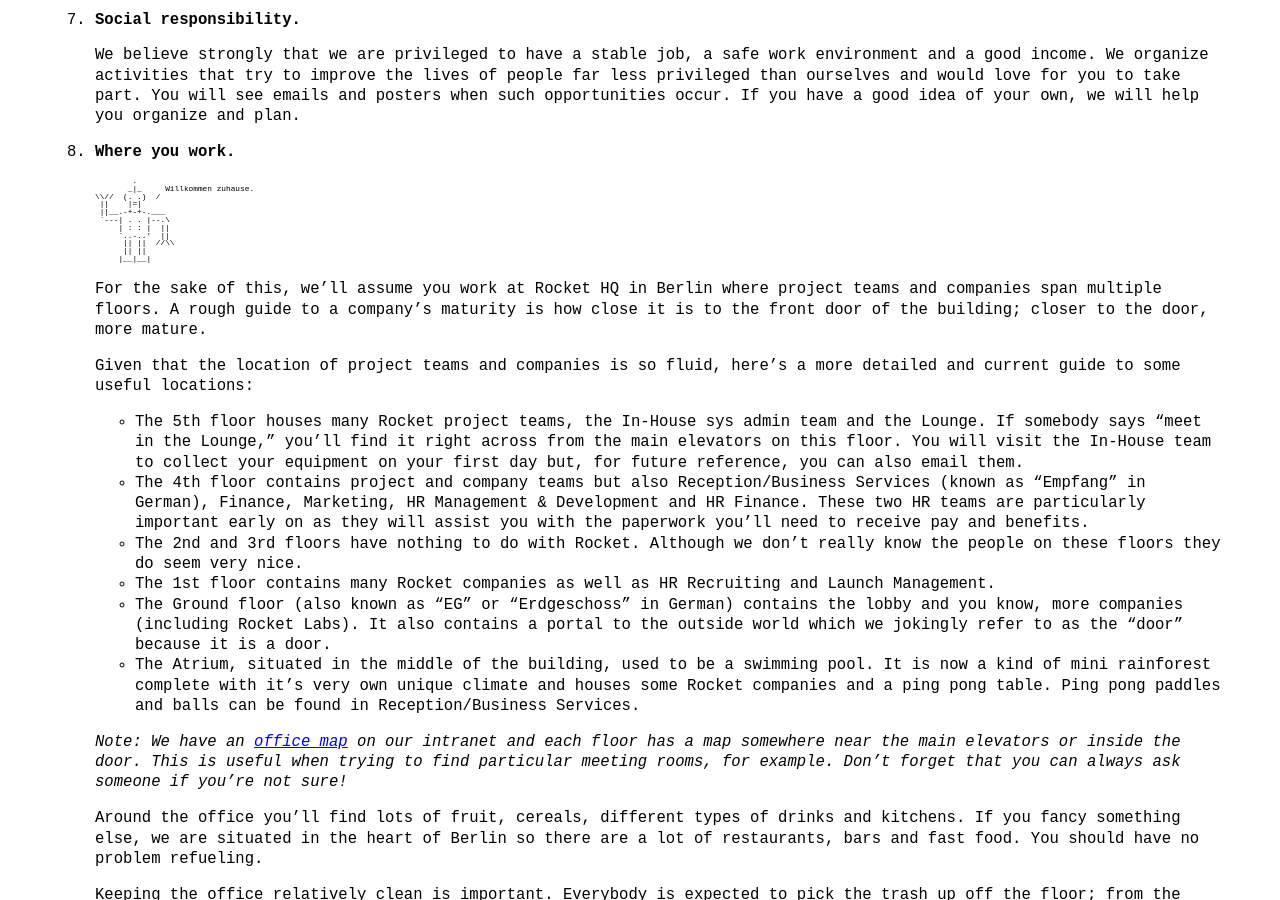
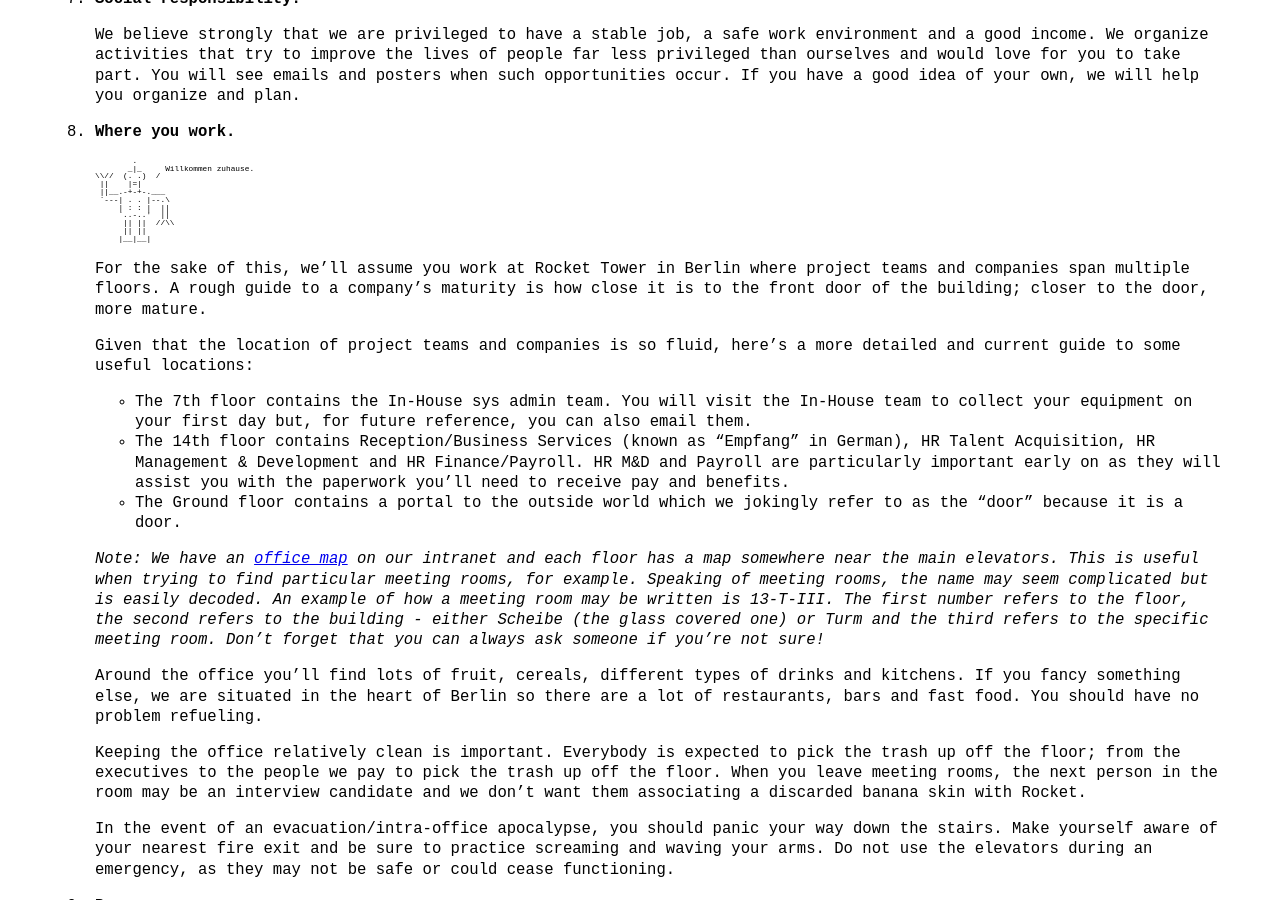
Before and after one commit to rocket-internet-berlin/RocketTechHandbook, a Jekyll site: the page built from index.md, in a window 1280 px wide and 900 px high, scrolled down 3140 px. Built offline with Jekyll 4.4.1, drawn with Linux system fonts in a browser that asks for light colours; some of the changed text lies outside the part shown.

Commit message:
updated to reflect move to Rocket Tower

```diff
--- a/index.md
+++ b/index.md
@@ -103,6 +103,8 @@ permalink: /
     {% capture robot_message %}Ich möchte gerne viel lernen.{% endcapture %}
     {% include robot.html %}
 
+    We try to keep engineers engaged with a variety of new projects, providing time to learn, share skills and mentor other engineers.  Engineers who want a raise or a sense of career progression are traditionally pushed into a management role – we want to avoid this as we feel only engineers who really enjoy the science of leading & organizing should pursue a managerial position.  Because of this, we run engineering and management as parallel progressive career tracks so you can become a Lead developing people or a principle Engineer guiding technical strategy, depending on your interests.
+
     Although you will learn and improve as a necessity of your role, we want you to seek out new skills to help you
     grow. With that in mind, you may attend conferences and expense books and relevant courses. Propose what you would
     like to do with your manager, discuss whether it's appropriate and affordable, and they'll help you get set up.
@@ -127,15 +129,10 @@ permalink: /
     <a href="https://docs.google.com/document/d/1mBlEdSyorTD1taHtE6fTDBYHRQVjvohiVykYYDjr2DA/edit" target="_blank">this</a>
     to help you get started and launched.
 
-    We have a collection of engineering books lining the hallway near the Engineering team on the 5th floor.
-    If you'd like to borrow a book, grab one and return it when you have finished. For book suggestions,
+
+    For book suggestions,
     make sure we don't already have a copy and then speak with your direct manager to add it to our library.
 
-    We only want engineers who really enjoy the science of leading & organizing teams to become managers at Rocket.
-    Engineers who want a raise or a sense of career progression are traditionally pushed into a management role - we
-    want to avoid this. We run engineering and management as parallel progressive career tracks so you can become a
-    Lead developing people or a Principle Engineer guiding technical strategy. We try to keep engineers engaged
-    with a variety of new projects, providing time to learn, share skills and mentor other engineers.
 
 1. Giving & receiving feedback.
 
@@ -168,32 +165,26 @@ permalink: /
     {% capture robot_message %}Willkommen zuhause.{% endcapture %}
     {% include robot.html %}
 
-    For the sake of this, we'll assume you work at Rocket HQ in Berlin where project teams and companies span multiple
+    For the sake of this, we'll assume you work at Rocket Tower in Berlin where project teams and companies span multiple
     floors. A rough guide to a company's maturity is how close it is to the front door of the building; closer to the
     door, more mature.
 
     Given that the location of project teams and companies is so fluid, here's a more detailed and current guide to some
     useful locations:
 
-    * The 5th floor houses many Rocket project teams, the In-House sys admin team and the Lounge. If somebody says
-    "meet in the Lounge," you'll find it right across from the main elevators on this floor. You will visit the
-    In-House team to collect your equipment on your first day but, for future reference, you can also email them.
-    * The 4th floor contains project and company teams but also Reception/Business Services (known as "Empfang" in German),
-    Finance, Marketing, HR Management & Development and HR Finance. These two HR teams are particularly important early on as
-    they will assist you with the paperwork you'll need to receive pay and benefits.
-    * The 2nd and 3rd floors have nothing to do with Rocket. Although we don't really know the people on these floors
-    they do seem very nice.
-    * The 1st floor contains many Rocket companies as well as HR Recruiting and Launch Management.
-    * The Ground floor (also known as "EG" or "Erdgeschoss" in German) contains the lobby and you know, more companies
-    (including Rocket Labs). It also contains a portal to the outside world which we jokingly refer to as the "door"
-    because it is a door.
-    * The Atrium, situated in the middle of the building, used to be a swimming pool. It is now a kind of mini
-    rainforest complete with it's very own unique climate and houses some Rocket companies and a ping pong table.
-    Ping pong paddles and balls can be found in Reception/Business Services.
+
+    * The 7th floor contains the In-House sys admin team. You will visit the In-House team to collect your equipment
+    on your first day but, for future reference, you can also email them.
+    * The 14th floor contains Reception/Business Services (known as "Empfang" in German),
+    HR Talent Acquisition, HR Management & Development and HR Finance/Payroll. HR M&D and Payroll are particularly
+    important early on as they will assist you with the paperwork you'll need to receive pay and benefits.
+    * The Ground floor contains a portal to the
+    outside world which we jokingly refer to as the "door" because it is a door.
+
 
     *Note: We have an <a href="https://inside.rocket-internet.de/content/office-map" target="_blank">office map</a> on
-    our intranet and each floor has a map somewhere near the main elevators or inside the door. This is useful when
-    trying to find particular meeting rooms, for example. Don't forget that you can always ask someone if you're not
+    our intranet and each floor has a map somewhere near the main elevators. This is useful when
+    trying to find particular meeting rooms, for example. Speaking of meeting rooms, the name may seem complicated but is easily decoded. An example of how a meeting room may be written is 13-T-III.  The first number refers to the floor, the second refers to the building - either Scheibe (the glass covered one) or Turm and the third refers to the specific meeting room.  Don't forget that you can always ask someone if you're not
     sure!*
 
     Around the office you'll find lots of fruit, cereals, different types of drinks and kitchens. If you fancy something
```
Also changed, not shown: other parts of index.md (+1 -1 lines).
